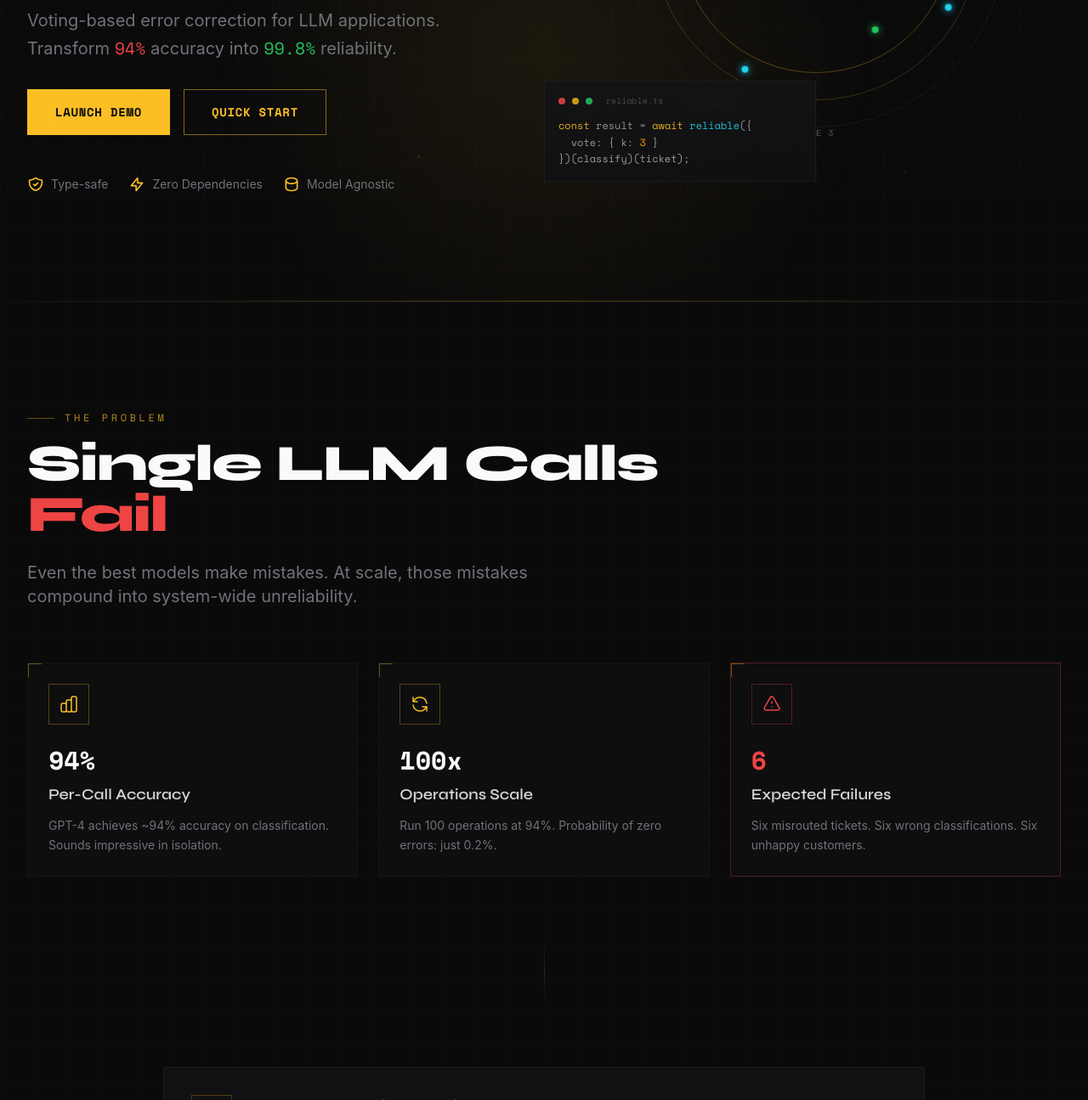
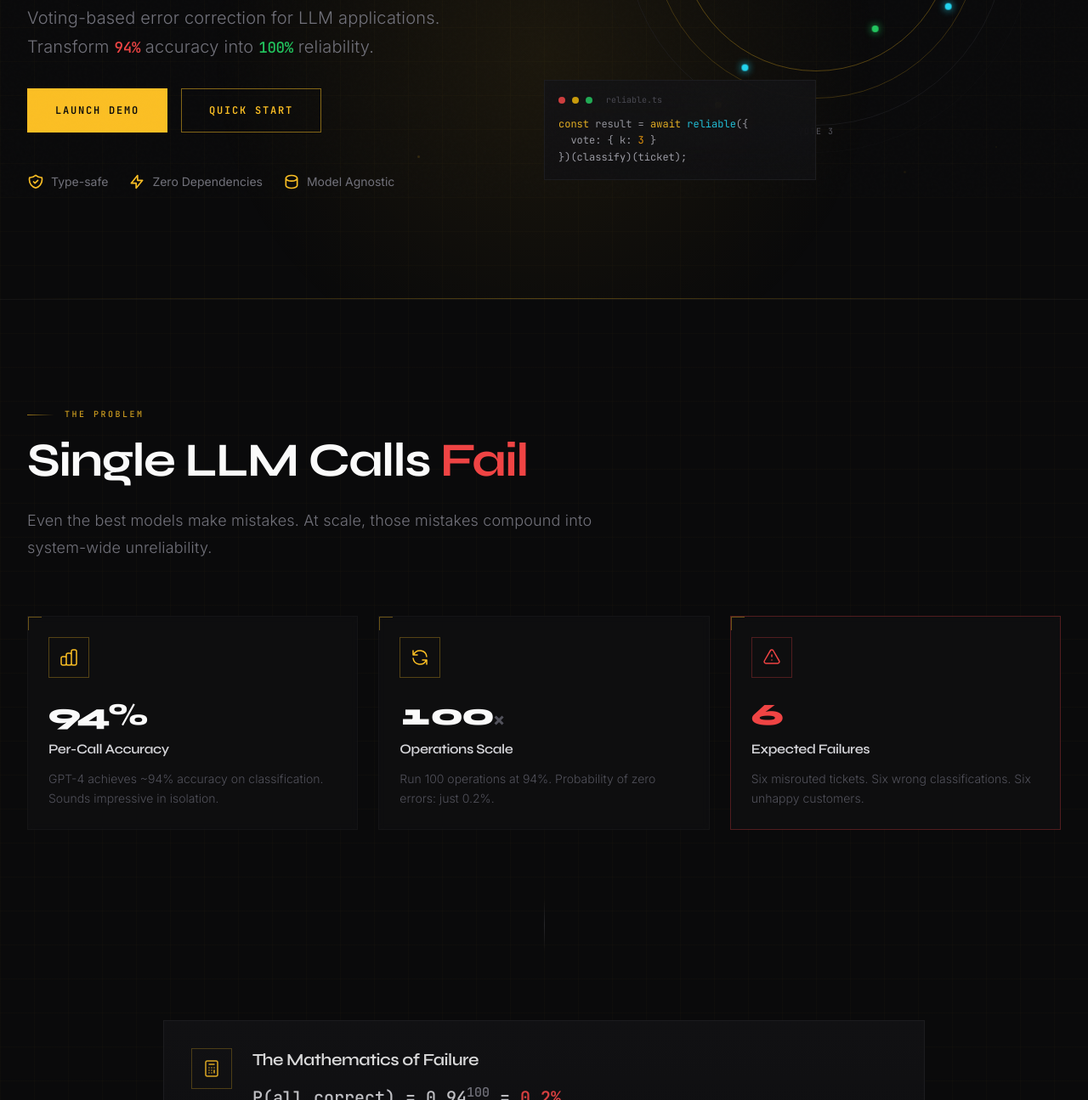
Before and after one commit to vtrpza/mdap-sdk, a website built with Vite: page packages/landing/index.html in a window 1280 px wide. Shown: the part 568-1863 px from the top of the page at 85% size. Built offline with nearby package versions, Linux system fonts and the light colour scheme.

Commit message:
feat: Enhance landing page with updated typography, statistics, and styles for improved user experience

```diff
--- a/packages/landing/index.html
+++ b/packages/landing/index.html
@@ -78,19 +78,19 @@
 
           <!-- Headline -->
           <h1 class="opacity-0 animate-slide-up delay-100">
-            <span class="display-text text-5xl md:text-6xl lg:text-7xl text-steel-50 block">
+            <span class="hero-headline block">
               Consensus-Driven
             </span>
-            <span class="display-text text-5xl md:text-6xl lg:text-7xl gradient-text block mt-2">
+            <span class="hero-accent block mt-1">
               AI Reliability
             </span>
           </h1>
 
           <!-- Subheadline -->
-          <p class="text-xl text-steel-400 leading-relaxed max-w-xl opacity-0 animate-slide-up delay-200">
+          <p class="hero-subtext max-w-xl opacity-0 animate-slide-up delay-200">
             Voting-based error correction for LLM applications. Transform
-            <span class="text-signal-error font-mono">94%</span> accuracy into
-            <span class="text-signal-success font-mono">99.8%</span> reliability.
+            <span class="text-signal-error mono-refined">94%</span> accuracy into
+            <span class="text-signal-success mono-refined">100%</span> reliability.
           </p>
 
           <!-- CTAs -->
@@ -202,9 +202,9 @@
               <path stroke-linecap="round" stroke-linejoin="round" stroke-width="1.5" d="M9 19v-6a2 2 0 00-2-2H5a2 2 0 00-2 2v6a2 2 0 002 2h2a2 2 0 002-2zm0 0V9a2 2 0 012-2h2a2 2 0 012 2v10m-6 0a2 2 0 002 2h2a2 2 0 002-2m0 0V5a2 2 0 012-2h2a2 2 0 012 2v14a2 2 0 01-2 2h-2a2 2 0 01-2-2z"/>
             </svg>
           </div>
-          <div class="font-mono text-3xl font-bold text-steel-50 mb-2">94%</div>
-          <h3 class="font-display text-lg font-semibold text-steel-200 mb-3">Per-Call Accuracy</h3>
-          <p class="text-steel-400 text-sm leading-relaxed">
+          <div class="stat-number text-4xl text-steel-50 mb-2">94%</div>
+          <h3 class="font-display text-base font-semibold text-steel-200 mb-3 tracking-tight">Per-Call Accuracy</h3>
+          <p class="text-steel-500 text-sm leading-relaxed font-light">
             GPT-4 achieves ~94% accuracy on classification. Sounds impressive in isolation.
           </p>
         </div>
@@ -215,9 +215,9 @@
               <path stroke-linecap="round" stroke-linejoin="round" stroke-width="1.5" d="M4 4v5h.582m15.356 2A8.001 8.001 0 004.582 9m0 0H9m11 11v-5h-.581m0 0a8.003 8.003 0 01-15.357-2m15.357 2H15"/>
             </svg>
           </div>
-          <div class="font-mono text-3xl font-bold text-steel-50 mb-2">100x</div>
-          <h3 class="font-display text-lg font-semibold text-steel-200 mb-3">Operations Scale</h3>
-          <p class="text-steel-400 text-sm leading-relaxed">
+          <div class="stat-number text-4xl text-steel-50 mb-2">100<span class="text-steel-500 text-xl">×</span></div>
+          <h3 class="font-display text-base font-semibold text-steel-200 mb-3 tracking-tight">Operations Scale</h3>
+          <p class="text-steel-500 text-sm leading-relaxed font-light">
             Run 100 operations at 94%. Probability of zero errors: just 0.2%.
           </p>
         </div>
@@ -228,9 +228,9 @@
               <path stroke-linecap="round" stroke-linejoin="round" stroke-width="1.5" d="M12 9v2m0 4h.01m-6.938 4h13.856c1.54 0 2.502-1.667 1.732-3L13.732 4c-.77-1.333-2.694-1.333-3.464 0L3.34 16c-.77 1.333.192 3 1.732 3z"/>
             </svg>
           </div>
-          <div class="font-mono text-3xl font-bold text-signal-error mb-2">6</div>
-          <h3 class="font-display text-lg font-semibold text-steel-200 mb-3">Expected Failures</h3>
-          <p class="text-steel-400 text-sm leading-relaxed">
+          <div class="stat-number text-4xl text-signal-error mb-2">6</div>
+          <h3 class="font-display text-base font-semibold text-steel-200 mb-3 tracking-tight">Expected Failures</h3>
+          <p class="text-steel-500 text-sm leading-relaxed font-light">
             Six misrouted tickets. Six wrong classifications. Six unhappy customers.
           </p>
         </div>
@@ -250,11 +250,11 @@
             </svg>
           </div>
           <div>
-            <h3 class="font-display text-xl font-semibold text-steel-50 mb-4">The Mathematics of Failure</h3>
-            <div class="font-mono text-lg text-steel-300 mb-4">
-              P(all correct) = 0.94<sup>100</sup> = <span class="text-signal-error">0.2%</span>
+            <h3 class="font-display text-xl font-semibold text-steel-50 mb-4 tracking-tight">The Mathematics of Failure</h3>
+            <div class="mono-refined text-xl text-steel-200 mb-4 tracking-normal">
+              P(all correct) = 0.94<sup class="text-steel-400">100</sup> = <span class="text-signal-error font-semibold">0.2%</span>
             </div>
-            <p class="text-steel-400 leading-relaxed">
+            <p class="text-steel-400 leading-relaxed font-light">
               At 94% per-operation accuracy, running 100 independent operations gives you only a 0.2% chance of getting
               everything right. This is why agentic systems feel unreliable in production.
             </p>
--- a/packages/landing/src/styles/main.css
+++ b/packages/landing/src/styles/main.css
@@ -1,5 +1,5 @@
 /* Import distinctive fonts - must be first */
-@import url('https://fonts.googleapis.com/css2?family=Syne:wght@400;500;600;700;800&family=Space+Mono:wght@400;700&display=swap');
+@import url('https://fonts.googleapis.com/css2?family=Syne:wght@400;500;600;700;800&family=Inter:wght@300;400;500;600&family=JetBrains+Mono:wght@400;500;600&display=swap');
 
 @tailwind base;
 @tailwind components;
@@ -40,8 +40,12 @@
 @layer components {
   /* ===== Navigation ===== */
   .nav-link {
-    @apply relative text-steel-400 font-mono text-sm uppercase tracking-widest
+    @apply relative text-steel-400 font-mono
            transition-all duration-300 hover:text-amber-glow;
+    font-size: 0.65rem;
+    letter-spacing: 0.18em;
+    text-transform: uppercase;
+    font-weight: 500;
   }
   .nav-link::after {
     content: '';
@@ -54,11 +58,14 @@
 
   /* ===== Buttons ===== */
   .btn-primary {
-    @apply relative px-8 py-4 bg-amber-glow text-void font-mono font-bold text-sm uppercase tracking-wider
+    @apply relative px-8 py-4 bg-amber-glow text-void font-mono font-semibold
            border border-amber-glow rounded-none
            transition-all duration-300
            hover:bg-transparent hover:text-amber-glow hover:shadow-glow-amber
            active:scale-95;
+    font-size: 0.75rem;
+    letter-spacing: 0.15em;
+    text-transform: uppercase;
   }
   .btn-primary::before {
     content: '';
@@ -69,17 +76,24 @@
   }
 
   .btn-secondary {
-    @apply relative px-8 py-4 bg-transparent text-amber-glow font-mono font-bold text-sm uppercase tracking-wider
+    @apply relative px-8 py-4 bg-transparent text-amber-glow font-mono font-semibold
            border border-amber-glow/50 rounded-none
            transition-all duration-300
            hover:border-amber-glow hover:bg-amber-glow/10 hover:shadow-glow-amber-sm;
+    font-size: 0.75rem;
+    letter-spacing: 0.15em;
+    text-transform: uppercase;
   }
 
   .btn-ghost {
-    @apply px-4 py-2 text-steel-400 font-mono text-xs uppercase tracking-widest
+    @apply px-4 py-2 text-steel-400 font-mono
            border border-steel-700 rounded-none
            transition-all duration-300
            hover:text-amber-glow hover:border-amber-glow/50;
+    font-size: 0.7rem;
+    letter-spacing: 0.12em;
+    text-transform: uppercase;
+    font-weight: 500;
   }
 
   /* ===== Cards & Panels ===== */
@@ -129,11 +143,20 @@
 
   /* ===== Typography ===== */
   .display-text {
-    @apply font-display font-extrabold tracking-tight;
+    @apply font-display font-extrabold;
+    letter-spacing: -0.03em;
+    line-height: 0.95;
   }
 
   .gradient-text {
     @apply bg-gradient-to-r from-amber-glow via-amber-bright to-amber-muted
+           bg-clip-text text-transparent;
+    /* Fallback for older browsers */
+    -webkit-background-clip: text;
+  }
+
+  .gradient-text-subtle {
+    @apply bg-gradient-to-r from-steel-100 via-steel-200 to-steel-300
            bg-clip-text text-transparent;
   }
 
@@ -142,37 +165,99 @@
            bg-clip-text text-transparent;
   }
 
+  /* Hero-specific typography */
+  .hero-headline {
+    @apply font-display font-extrabold text-steel-50;
+    font-size: clamp(2.5rem, 8vw, 5rem);
+    letter-spacing: -0.04em;
+    line-height: 0.9;
+  }
+
+  .hero-accent {
+    @apply font-display font-extrabold;
+    font-size: clamp(2.5rem, 8vw, 5rem);
+    letter-spacing: -0.04em;
+    line-height: 0.9;
+    background: linear-gradient(135deg, #fbbf24 0%, #f59e0b 50%, #d97706 100%);
+    -webkit-background-clip: text;
+    background-clip: text;
+    color: transparent;
+  }
+
+  .hero-subtext {
+    @apply text-steel-400 font-body font-light;
+    font-size: clamp(1rem, 2.5vw, 1.25rem);
+    line-height: 1.7;
+    letter-spacing: 0.01em;
+  }
+
+  /* Section typography */
   .section-label {
-    @apply font-mono text-xs uppercase tracking-[0.3em] text-amber-glow/70
+    @apply font-mono text-2xs uppercase text-amber-glow/80
            flex items-center gap-3;
+    letter-spacing: 0.25em;
+    font-weight: 500;
   }
   .section-label::before {
     content: '';
-    @apply w-8 h-px bg-amber-glow/40;
+    @apply w-8 h-px bg-gradient-to-r from-amber-glow/60 to-transparent;
   }
 
   .section-title {
-    @apply display-text text-4xl md:text-5xl lg:text-6xl text-steel-50;
+    @apply font-display font-bold text-steel-50;
+    font-size: clamp(2rem, 5vw, 3.5rem);
+    letter-spacing: -0.03em;
+    line-height: 1.1;
   }
 
   .section-subtitle {
-    @apply text-lg md:text-xl text-steel-400 max-w-2xl leading-relaxed;
+    @apply text-steel-400 font-body font-light max-w-2xl;
+    font-size: clamp(1rem, 2vw, 1.125rem);
+    line-height: 1.8;
+    letter-spacing: 0.01em;
+  }
+
+  /* Prose text */
+  .prose-body {
+    @apply text-steel-300 font-body;
+    font-size: 1rem;
+    line-height: 1.75;
+    letter-spacing: 0.01em;
+  }
+
+  /* Monospace / code text refinements */
+  .mono-refined {
+    @apply font-mono;
+    font-size: 0.875em;
+    font-weight: 500;
+    letter-spacing: -0.02em;
+  }
+
+  /* Numbers and stats */
+  .stat-number {
+    @apply font-display font-extrabold tabular-nums;
+    letter-spacing: -0.04em;
+    line-height: 1;
   }
 
   /* ===== Code Blocks ===== */
   .code-block {
-    @apply relative bg-void-deep border border-steel-800/50 p-6
-           font-mono text-sm overflow-x-auto;
+    @apply relative bg-void-deep border border-steel-800/50 p-6 overflow-x-auto;
+    font-family: 'JetBrains Mono', 'Fira Code', monospace;
+    font-size: 0.8125rem;
+    line-height: 1.7;
+    letter-spacing: -0.01em;
+    font-feature-settings: 'liga' 1, 'calt' 1;
   }
   .code-block::before {
     content: '';
-    @apply absolute top-0 left-0 w-1 h-full bg-amber-glow/50;
+    @apply absolute top-0 left-0 w-0.5 h-full bg-amber-glow/50;
   }
 
-  .code-block .keyword { @apply text-amber-glow; }
+  .code-block .keyword { @apply text-amber-glow font-medium; }
   .code-block .string { @apply text-signal-success; }
   .code-block .function { @apply text-cyan-data; }
-  .code-block .comment { @apply text-steel-500 italic; }
+  .code-block .comment { @apply text-steel-600 italic; }
   .code-block .number { @apply text-amber-bright; }
 
   /* Terminal styling */
@@ -191,11 +276,16 @@
 
   /* ===== Stats ===== */
   .stat-value {
-    @apply font-display font-extrabold text-5xl md:text-6xl gradient-text
-           tabular-nums tracking-tight;
+    @apply font-display font-extrabold text-5xl md:text-6xl gradient-text tabular-nums;
+    letter-spacing: -0.04em;
+    line-height: 1;
   }
   .stat-label {
-    @apply font-mono text-xs uppercase tracking-widest text-steel-400 mt-2;
+    @apply font-mono text-steel-500 mt-3;
+    font-size: 0.65rem;
+    letter-spacing: 0.2em;
+    text-transform: uppercase;
+    font-weight: 500;
   }
 
   /* ===== Grid overlay effect ===== */
--- a/packages/landing/tailwind.config.js
+++ b/packages/landing/tailwind.config.js
@@ -44,7 +44,15 @@
       fontFamily: {
         display: ['Syne', 'system-ui', 'sans-serif'],
         body: ['Inter', 'system-ui', 'sans-serif'],
-        mono: ['Space Mono', 'JetBrains Mono', 'monospace'],
+        mono: ['JetBrains Mono', 'Fira Code', 'monospace'],
+      },
+      letterSpacing: {
+        'ultra-tight': '-0.05em',
+        'display': '-0.03em',
+      },
+      lineHeight: {
+        'display': '0.95',
+        'relaxed-plus': '1.8',
       },
       fontSize: {
         '2xs': ['0.625rem', { lineHeight: '0.875rem' }],
```
Also changed, not shown: packages/landing/src/demo/mock-llm.ts (+8 -6 lines), packages/landing/src/main.ts (+4 -4 lines).
